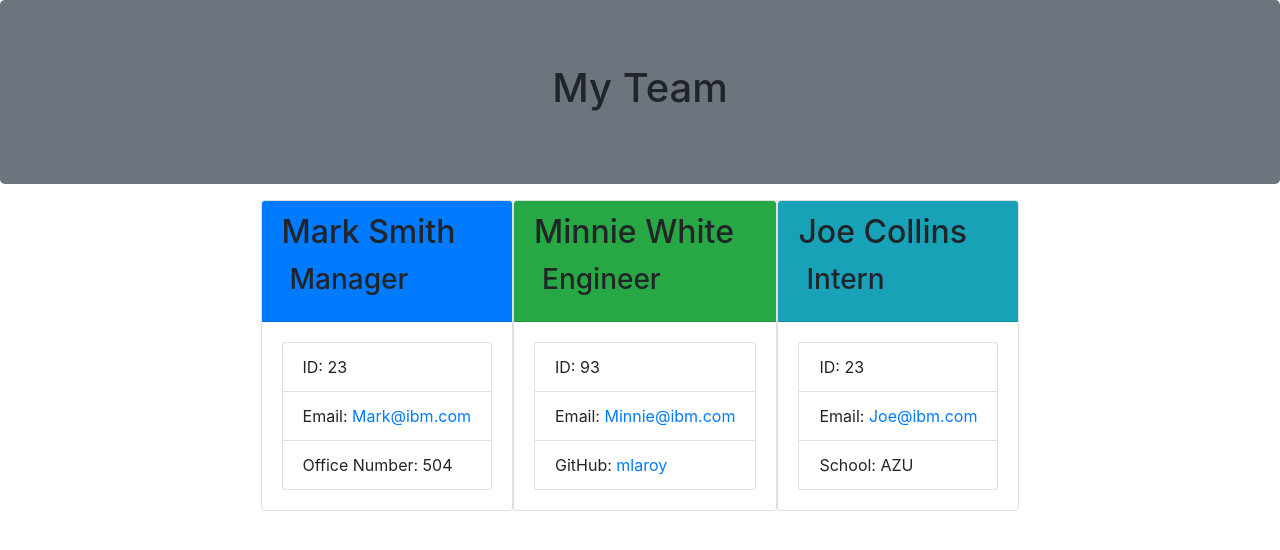
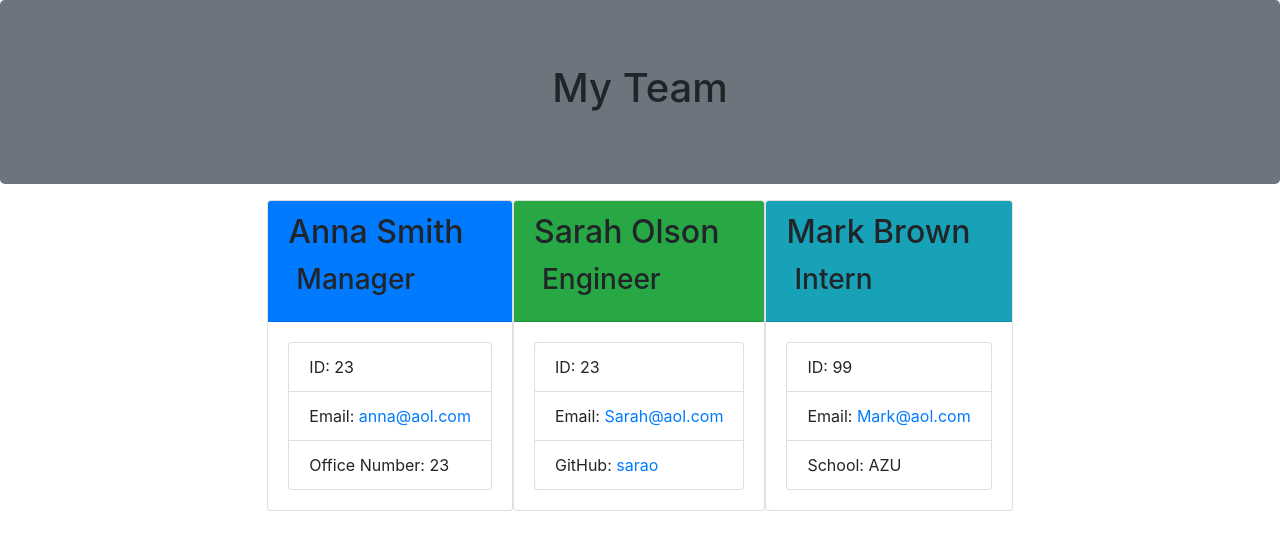
Before and after one commit to amiedawn/team-profile-generator, a website: page dist/index.html in a window 1280 px wide. Drawn offline with nearby package versions, Linux system fonts and the light colour scheme.

```diff
--- a/dist/index.html
+++ b/dist/index.html
@@ -22,7 +22,7 @@
     <div class="row">
       <div class="team-area col-12 d-flex justify-content-center"><div class="card employee-card">
   <div class="card-header bg-primary">
-    <h2 class="card-title">Mark Smith</h2>
+    <h2 class="card-title">Anna Smith</h2>
     <h3 class="card-title">
       <i class="mr-2"></i>
       Manager
@@ -31,13 +31,13 @@
   <div class="card-body">
     <ul class="list-group">
       <li class="list-group-item">ID: 23</li>
-      <li class="list-group-item">Email: <a href="mailto:Mark@ibm.com">Mark@ibm.com</a></li>
-      <li class="list-group-item">Office Number: 504</li>
+      <li class="list-group-item">Email: <a href="mailto:anna@aol.com">anna@aol.com</a></li>
+      <li class="list-group-item">Office Number: 23</li>
     </ul>
   </div>
 </div><div class="card employee-card">
   <div class="card-header bg-success">
-    <h2 class="card-title">Minnie White</h2>
+    <h2 class="card-title">Sarah Olson</h2>
     <!--<h3 class="card-title"><i class="fas fa-glasses mr-2"></i>Engineer</h3>-->
     <h3 class="card-title">
       <i class="mr-2"></i>
@@ -46,16 +46,16 @@
   </div>
   <div class="card-body">
     <ul class="list-group">
-      <li class="list-group-item">ID: 93</li>
-      <li class="list-group-item">Email: <a href="mailto:Minnie@ibm.com">Minnie@ibm.com</a></li>
+      <li class="list-group-item">ID: 23</li>
+      <li class="list-group-item">Email: <a href="mailto:Sarah@aol.com">Sarah@aol.com</a></li>
       <!--target="_blank tells to open a new tab and rel="noopener noreferrer" is for security with blank-->
-      <li class="list-group-item">GitHub: <a href="https://github.com/mlaroy" target="_blank"
-          rel="noopener noreferrer">mlaroy</a></li>
+      <li class="list-group-item">GitHub: <a href="https://github.com/sarao" target="_blank"
+          rel="noopener noreferrer">sarao</a></li>
     </ul>
   </div>
 </div><div class="card employee-card">
   <div class="card-header bg-info">
-    <h2 class="card-title">Joe Collins</h2>
+    <h2 class="card-title">Mark Brown</h2>
     <h3 class="card-title">
       <i class="mr-2"></i>
       Intern
@@ -63,8 +63,8 @@
   </div>
   <div class="card-body">
     <ul class="list-group">
-      <li class="list-group-item">ID: 23</li>
-      <li class="list-group-item">Email: <a href="mailto:Joe@ibm.com">Joe@ibm.com</a></li>
+      <li class="list-group-item">ID: 99</li>
+      <li class="list-group-item">Email: <a href="mailto:Mark@aol.com">Mark@aol.com</a></li>
       <li class="list-group-item">School: AZU</li>
     </ul>
   </div>
```
Also changed, not shown: README.md.
